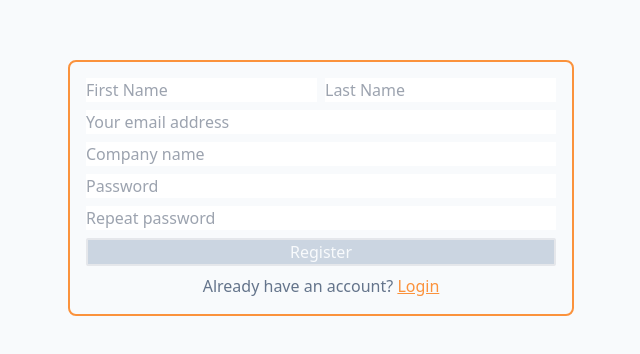
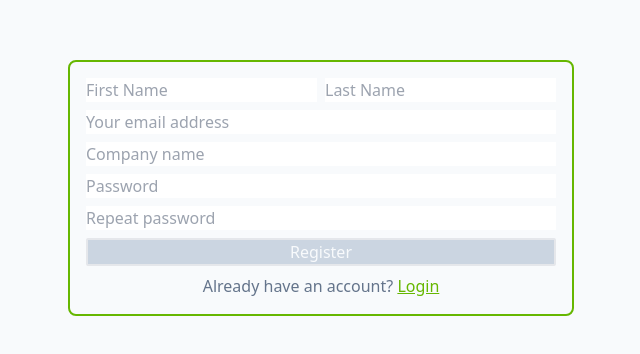
Before and after one commit to shasikaud/suma-mvp, a Next.js app: page /register in a window 1280 px wide. Shown: the part 212-566 px from the top of the page, without its empty margins (319-959 px from the left). Built offline with nearby package versions, Linux system fonts and the light colour scheme; no server answers.

Commit message:
added envTemplate

```diff
--- a/app/calculator/page.jsx
+++ b/app/calculator/page.jsx
@@ -6,7 +6,7 @@ import { useSession } from 'next-auth/react';
 
 import CompanyOverview from '@/components/calculator/CompanyOverview';
 import Start from '@/components/calculator/start';
-import { getUserByUserName, updateUserData as updateUserDataDB } from '@/utils/apiCalls';
+import { getUserByEmail, getUserByUserName, updateUserData as updateUserDataDB } from '@/utils/apiCalls';
 import Offices from '@/components/calculator/offices';
 import IT from '@/components/calculator/IT';
 import { useRouter } from 'next/router';
@@ -15,17 +15,29 @@ import NavigationCard from '@/components/calculator/utils/NavigationCard';
 
 
 const Calculator = () => {
+
+  console.log(`rendering calculator comp`)
+
   const { data: session } = useSession();
   if (!session || !session.user) redirect('/login')
 
   const [user, setUser] = useState(session.user);
   const currentState = user?.data?.state;
 
+  console.log(`currentState: ${currentState}`);
+  console.log(`userState: ${user?.data?.state}`)
+
   useEffect(() => {
-  }, []);
+    // const temp = async(email) => {
+    //   const user = await getUserByEmail(email);
+    //   // console.log(user);
+    //   if (user) setUser(user);
+    // }
+    // temp(user?.email);
+  }, [user]);
 
   const updateUserData = async(key, value) => {
-    console.log(`Updating ${key} - ${value}.`);
+    console.log(`Updating userData ${key} - ${value}.`);
     const kv = { [key]: value };
     const data = { ...user.data, ...kv }
     const updatedUser = { ...user, data }
--- a/app/register/page.jsx
+++ b/app/register/page.jsx
@@ -56,7 +56,7 @@ const RegisterForm = () => {
 
       return (
         <div className="flex justify-center items-center w-screen bg-slate-50 text-slate-500">
-          <form onSubmit={submitForm} className="flex flex-col gap-2 m-4 p-4 border-2 rounded-lg border-orange-400">
+          <form onSubmit={submitForm} className="flex flex-col gap-2 m-4 p-4 border-2 rounded-lg border-primary">
 
             <div className="flex flex-row gap-2">
               <input
@@ -110,7 +110,7 @@ const RegisterForm = () => {
             <button
               type="submit"
               onClick={submitForm}
-              className={`border-2 rounded-sm ${validEntries ? "border-orange-400 bg-orange-100 text-orange-400"
+              className={`border-2 rounded-sm ${validEntries ? "border-primary bg-primary text-primary"
                 : "bg-slate-300 text-slate-50"}`}
               disabled={!validEntries}
             >
@@ -118,7 +118,7 @@ const RegisterForm = () => {
             </button>
 
             <div className="flex justify-center">
-              <h1>Already have an account? <span> <Link href='/login' className="underline text-orange-400">Login</Link></span></h1>
+              <h1>Already have an account? <span> <Link href='/login' className="underline text-primary">Login</Link></span></h1>
             </div>
           </form>
 
--- a/components/calculator/utils/NavigationCard.jsx
+++ b/components/calculator/utils/NavigationCard.jsx
@@ -1,6 +1,5 @@
 
 const NavigationCard = ({ index, state, text }) => {
-    console.log(index)
   return (
     <div className={`flex flex-row p-2 rounded-xl gap-2 ${state?'bg-orange-200':'bg-slate-200'}`}>
         <h1 className="w-6 h-6 bg-slate-50 rounded-full flex justify-center items-center">{index}</h1>
--- a/tailwind.config.js
+++ b/tailwind.config.js
@@ -12,6 +12,9 @@ module.exports = {
         'gradient-conic':
           'conic-gradient(from 180deg at 50% 50%, var(--tw-gradient-stops))',
       },
+      colors: {
+        primary: "#66B701",
+      },
     },
   },
   plugins: [],
```
Also changed, not shown: 1 other file (tests, documents, lock files or other folders).
